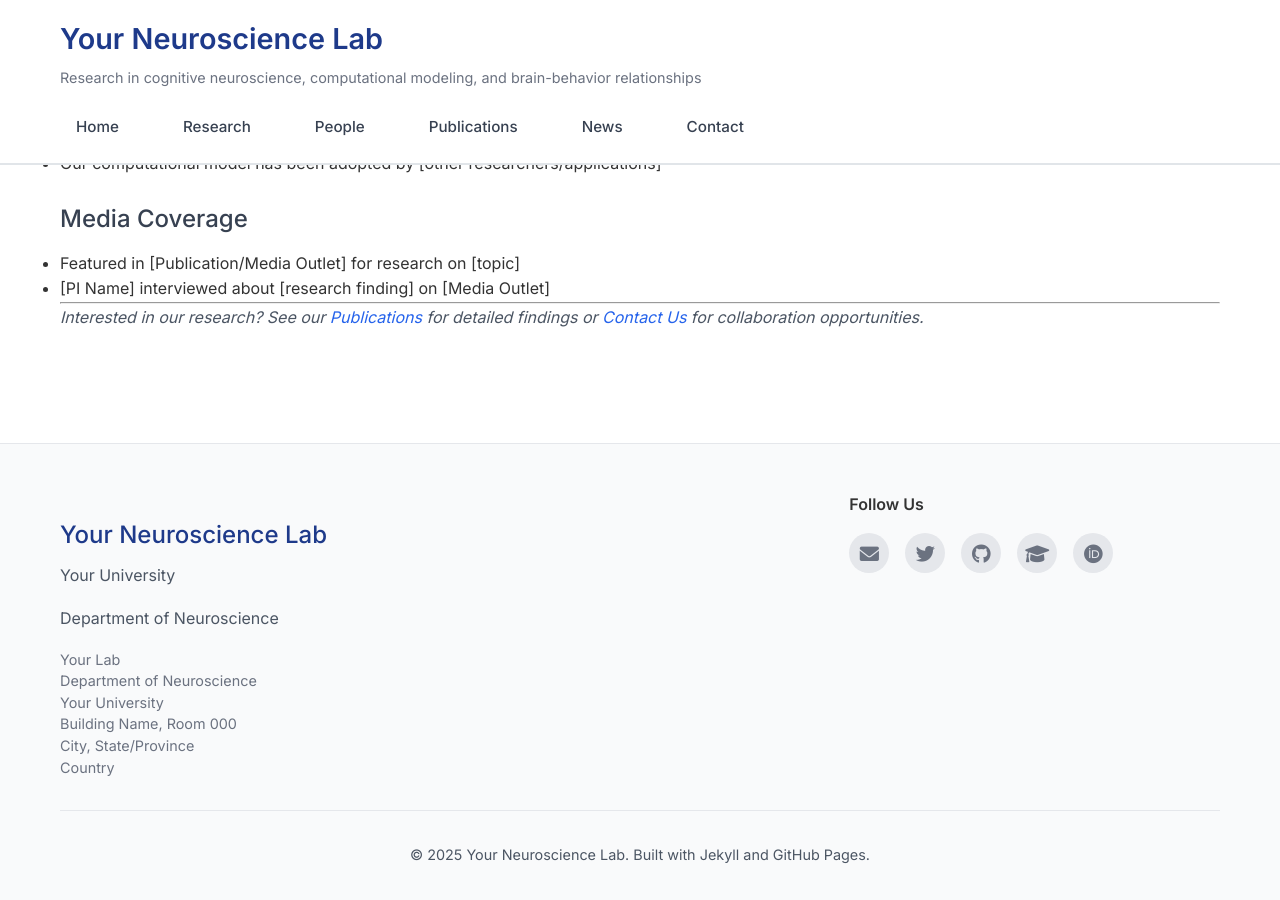
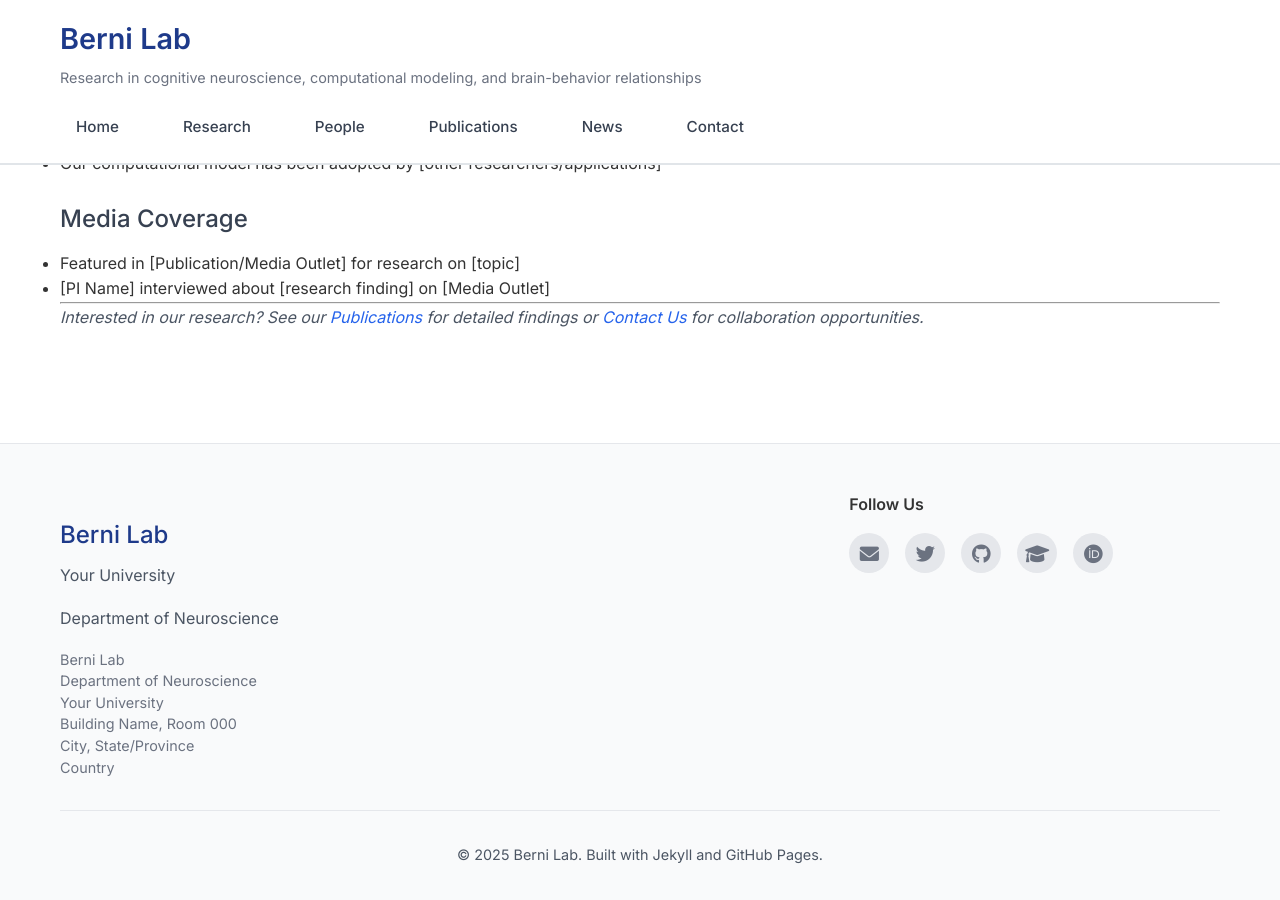
Before and after one commit to nvelichkova/berni-lab.github.io, a Jekyll site: the page built from research.md, in a window 1280 px wide and 900 px high, scrolled down 3866 px. Built offline with Jekyll 4.4.1, drawn with Linux system fonts in a browser that asks for light colours; part of the change alters nothing that is shown.

Commit message:
Update _config.yml

```diff
--- a/_config.yml
+++ b/_config.yml
@@ -1,36 +1,36 @@
 # Site settings
-title: "[Your Lab Name] - Neuroscience Lab"
+title: "Berni Lab - Neuroscience Lab"  # ← Also update this!
 description: "Research in cognitive neuroscience, computational modeling, and brain-behavior relationships"
 baseurl: ""
-url: "https://yourusername.github.io"
+url: "https://nvelichkova.github.io/berni-lab.github.io"  # ← Update this too!
 
 # Lab information
-lab_name: "Your Neuroscience Lab"
-lab_short: "YNL"
-institution: "Your University"
-department: "Department of Neuroscience"
-pi_name: "Dr. Your Name"
-location: "City, Country"
+lab_name: "Berni Lab"  # ← Update these!
+lab_short: "BL"
+institution: "Your University"  # ← Update!
+department: "Department of Neuroscience"  # ← Update!
+pi_name: "Dr. [Your Name]"  # ← Update!
+location: "City, Country"  # ← Update!
 
 # Contact
-email: "lab@university.edu"
+email: "your-email@university.edu"  # ← Update!
 address: |
-  Your Lab
+  Berni Lab
   Department of Neuroscience
   Your University
   Building Name, Room 000
   City, State/Province
   Country
 
-# Social links (optional)
+# Social links (optional) - Update these
 twitter_username: yourlabtwitter
-github_username: yourlabgithub
+github_username: nvelichkova  # ← At least update this one!
 google_scholar: your-scholar-id
 orcid: 0000-0000-0000-0000
 
 # Build settings
 markdown: kramdown
-theme: minima
+# theme: minima  ← COMMENT OUT OR DELETE THIS LINE!
 plugins:
   - jekyll-feed
   - jekyll-sitemap
```
